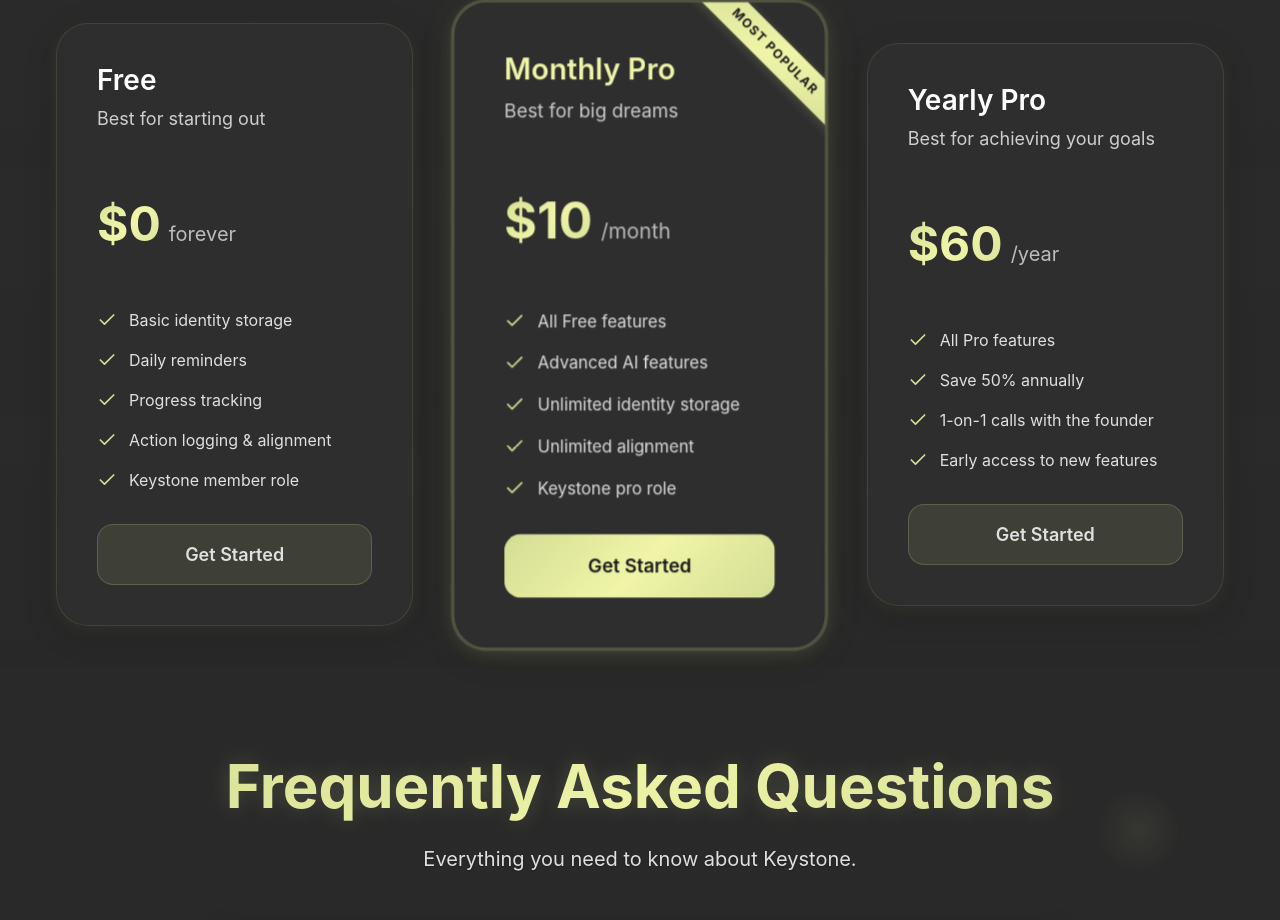
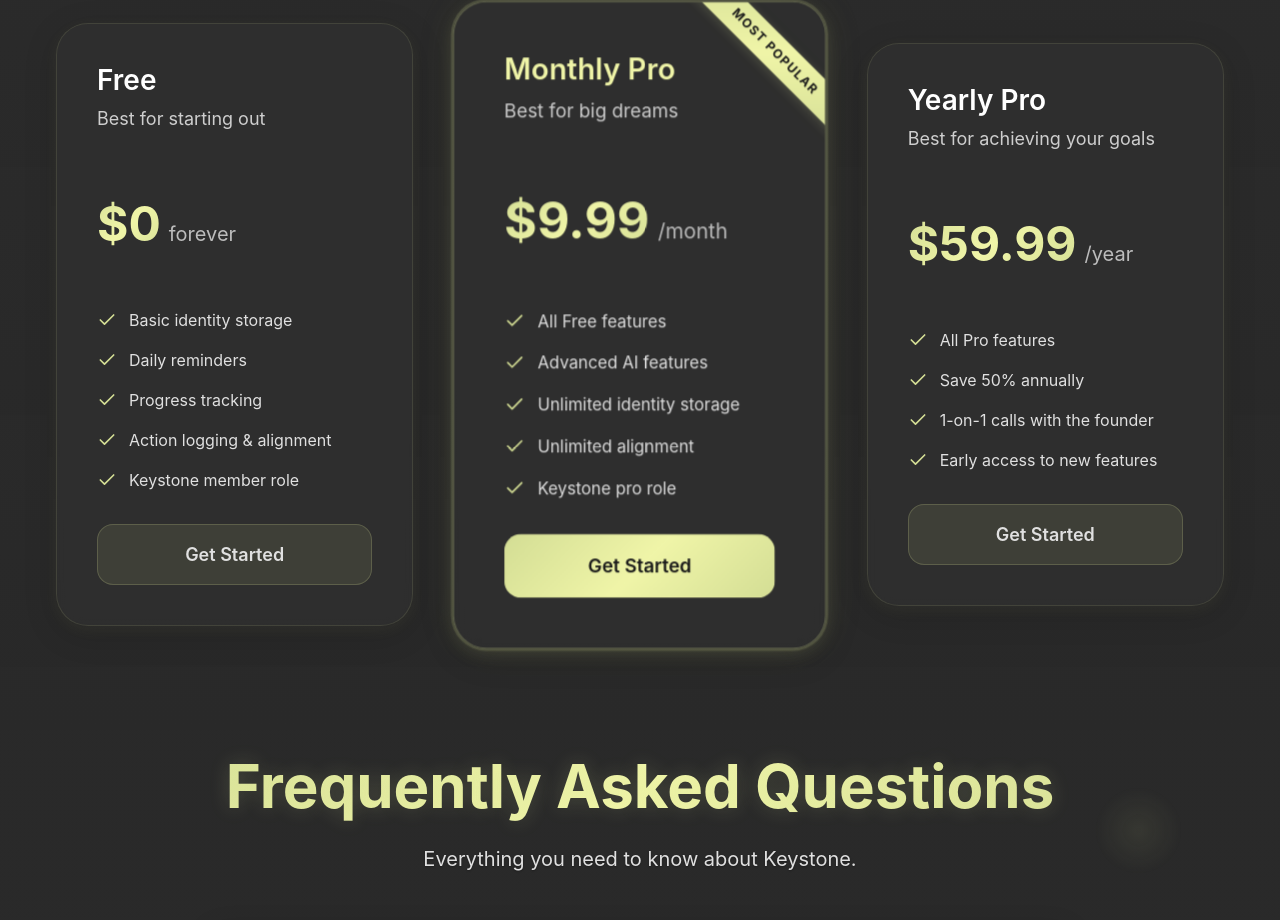
Before and after one commit to zach-redder/keystone-landingpage, a Next.js app: page / in a window 1280 px wide. Shown: the part 6797-7717 px from the top of the page. Built offline with nearby package versions, Linux system fonts and the light colour scheme.

Commit message:
Update Pricing.tsx

```diff
--- a/components/Pricing.tsx
+++ b/components/Pricing.tsx
@@ -221,7 +221,7 @@
           />
           <PricingTier
             name="Monthly Pro"
-            price="$10"
+            price="$9.99"
             period="/month"
             description="Best for big dreams"
             features={[
@@ -235,7 +235,7 @@
           />
           <PricingTier
             name="Yearly Pro"
-            price="$60"
+            price="$59.99"
             period="/year"
             description="Best for achieving your goals"
             features={[
```
